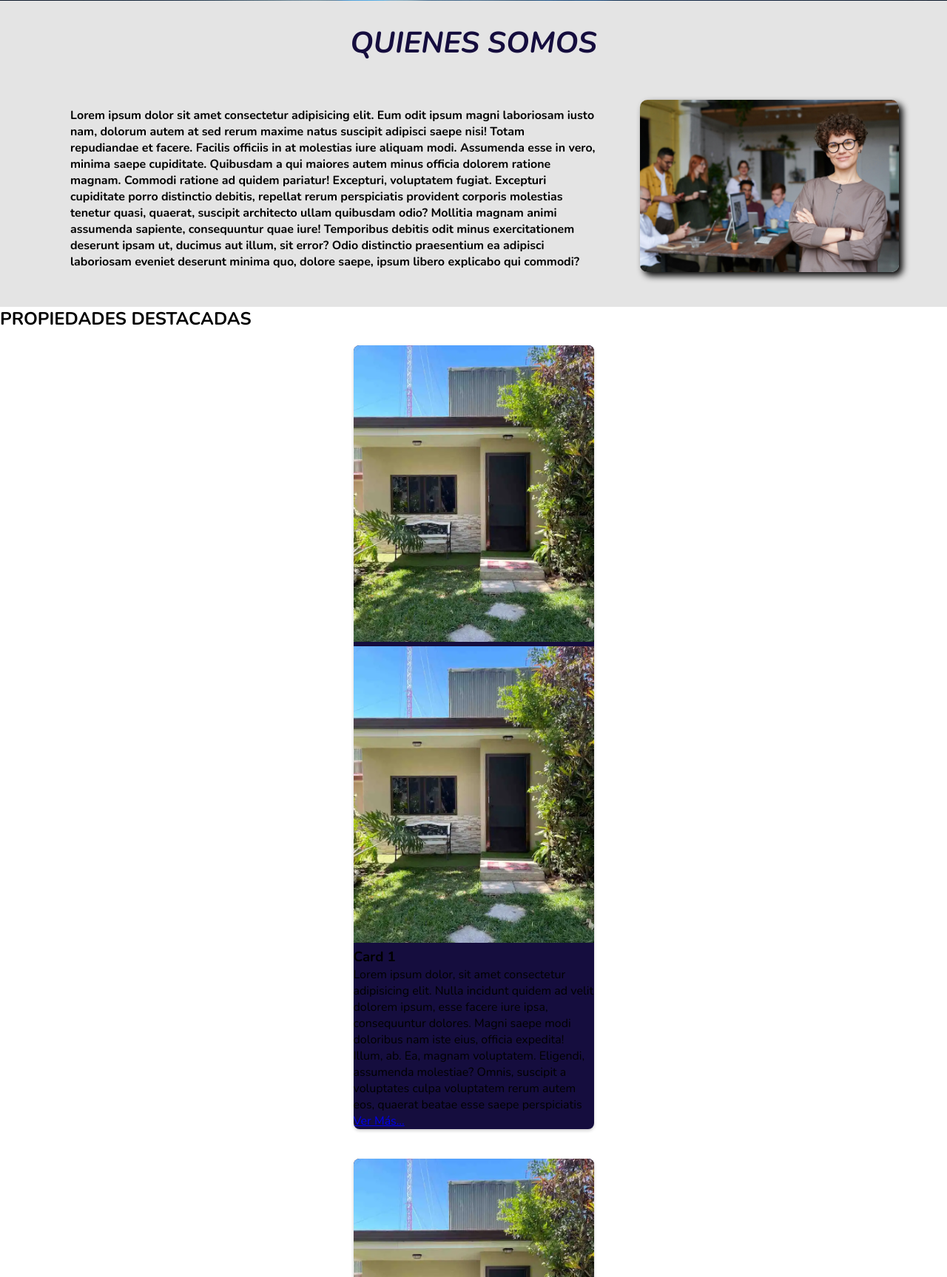
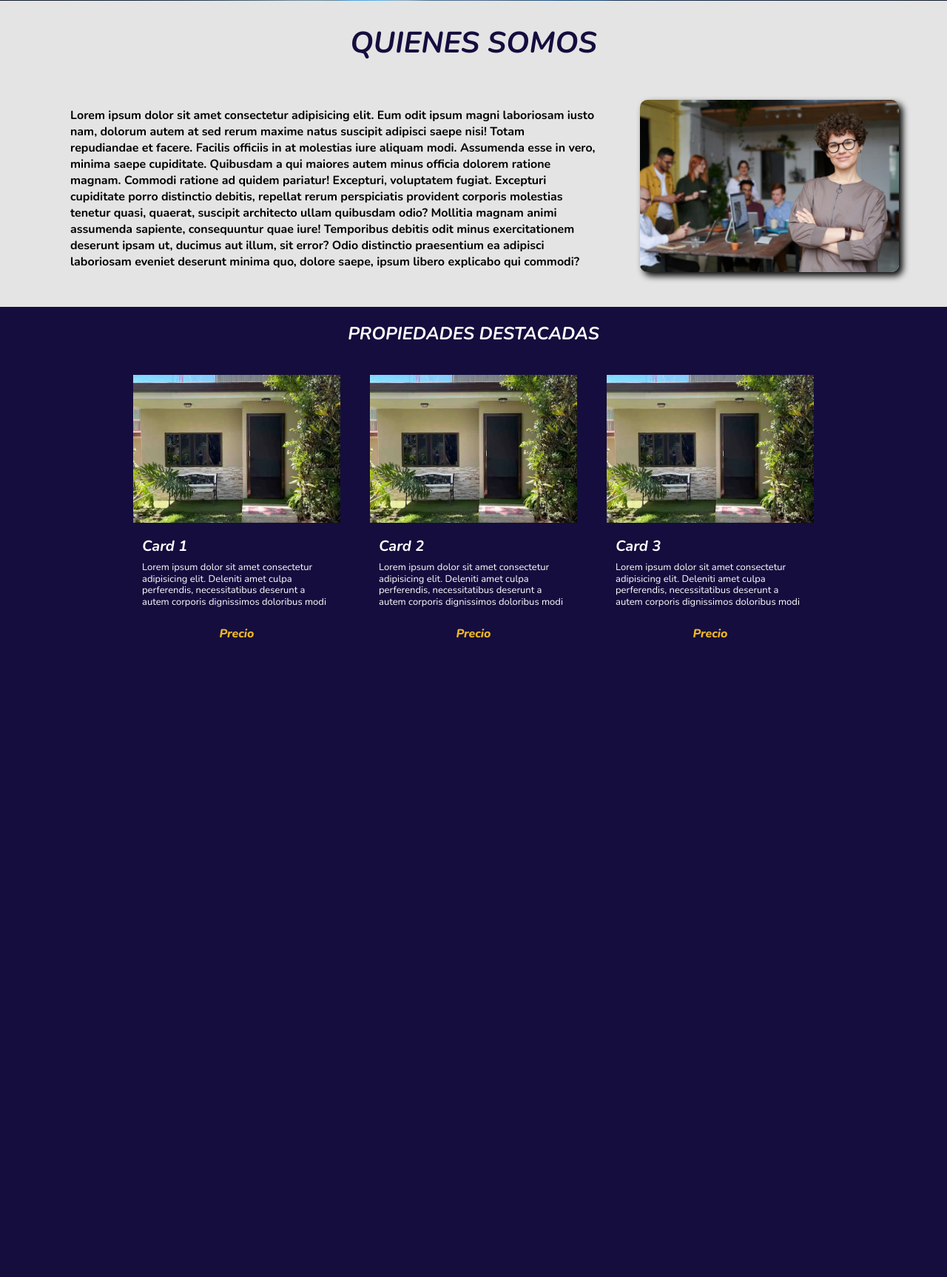
Before and after one commit to FiaHZ/proyecto-web-II, a PHP site: page / in a window 1280 px wide. Shown: the part 784-2511 px from the top of the page at 74% size. After the commit the page ends 1647 px from the top, so only its background shows below. Run offline with PHP 8.4, Linux system fonts and the light colour scheme.

Commit message:
Propiedades Destacadas
se crea la sección de propiedades destacadas

```diff
--- a/css/style.css
+++ b/css/style.css
@@ -83,7 +83,7 @@
   font-size: 2.5rem;
   margin-bottom: 10px;
   font-weight: 400;
-  font-style: italic
+  font-style: italic;
 }
 
 .text-banner p {
@@ -93,7 +93,7 @@
 /* ---- Seccion 2 Quienes Somos ---- */
 .quienes-somos {
   padding: 20px;
-  background-color: #E4E4E4;
+  background-color: #e4e4e4;
 }
 
 .quienes-somos h1 {
@@ -101,7 +101,7 @@
   margin-bottom: 30px;
   font-size: 2.5rem;
   font-weight: 700;
-  color: #150D3E;
+  color: #150d3e;
   font-style: italic;
   margin-top: 10px;
 }
@@ -111,7 +111,7 @@
   align-items: flex-start;
   justify-content: center;
   gap: 30px;
-  max-width: 1150px;  /* ✅ límite general del bloque */
+  max-width: 1150px;
   margin: 0 auto;
 }
 
@@ -129,25 +129,60 @@
 }
 
 /*----Propiedades Destacadas----*/
- .contenido-propiedad-dest{
+.contenido-propiedad-dest {
   display: flex;
   justify-content: center;
-    flex-wrap: wrap
-    /*margin-top*/
+  flex-wrap: wrap;
+  gap: 20px;
+  margin-top: 50px;
 }
- .card-propiedad-dest{
-    width: 325px;
-    background-color: #150D3E;
-    border-radius: 8px;
+.card-propiedad-dest {
+  width: 250px;
+  min-width: 280px;
+  background-color: #150d3e;
   overflow: hidden;
-    box-shadow: 0px 2px 4px rgba(0,0,0,0.2);
-    margin: 20px;
+  margin: 10px;
 }
- .card-propiedad-dest img{
+.card-propiedad-dest img {
   width: 100%;
-    height: auto;
+  height: 200px;
+  object-fit: cover;
 }
 
- .card-content{
+.card-content {
+  padding: 12px;
+}
 
+.card-content h3 {
+  font-size: 20px;
+  margin-bottom: 8px;
+  color: #fff;
+  font-style: italic;
 }
+
+.card-content p {
+  color: #fff;
+  font-size: 13px;
+  line-height: 1.2;
+}
+
+.card-content .precio-prop-dest {
+  text-align: center;
+  padding: 8px 16px;
+  margin-top: 16px;
+  color: #EFB820;
+  font-weight: 800;
+  font-style: italic;
+}
+
+.propiedad-dest {
+  background-color:#150D3E;
+}
+
+.propiedad-dest h1 {
+  text-align: center;
+  position: relative;
+  top: 20px;
+  color: #fff;
+  font-style: italic;
+}
--- a/index.php
+++ b/index.php
@@ -1,11 +1,13 @@
 <!DOCTYPE html>
 <html lang="en">
+
 <head>
   <meta charset="UTF-8" />
   <meta name="viewport" content="width=device-width, initial-scale=1.0" />
   <title>Solutions Real State</title>
   <link rel="stylesheet" href="../proyecto-web-II/css/style.css" />
 </head>
+
 <body>
   <!----Navbar---->
   <header class="header">
@@ -19,7 +21,7 @@
         <li><a href="#">QUIENES SOMOS |</a></li>
         <li><a href="#">ALQUILERES |</a></li>
         <li><a href="#">VENTAS |</a></li>
-          <li><a href="#">CONTACTENOS |</a></li>
+        <li><a href="#">CONTACTENOS</a></li>
       </ul>
     </nav>
   </header>
@@ -39,10 +41,16 @@
     <h1>QUIENES SOMOS</h1>
     <div class="contenido-quienes-somos">
       <div class="text-quienes-somos">
-        <p>Lorem ipsum dolor sit amet consectetur adipisicing elit. Eum odit ipsum magni laboriosam iusto nam, dolorum autem at sed rerum maxime natus suscipit adipisci saepe nisi! Totam repudiandae et facere.
-        Facilis officiis in at molestias iure aliquam modi. Assumenda esse in vero, minima saepe cupiditate. Quibusdam a qui maiores autem minus officia dolorem ratione magnam. Commodi ratione ad quidem pariatur!
-        Excepturi, voluptatem fugiat. Excepturi cupiditate porro distinctio debitis, repellat rerum perspiciatis provident corporis molestias tenetur quasi, quaerat, suscipit architecto ullam quibusdam odio? Mollitia magnam animi assumenda sapiente, consequuntur quae iure!
-        Temporibus debitis odit minus exercitationem deserunt ipsam ut, ducimus aut illum, sit error? Odio distinctio praesentium ea adipisci laboriosam eveniet deserunt minima quo, dolore saepe, ipsum libero explicabo qui commodi?</p>
+        <p>Lorem ipsum dolor sit amet consectetur adipisicing elit. Eum odit ipsum magni laboriosam iusto nam, dolorum
+          autem at sed rerum maxime natus suscipit adipisci saepe nisi! Totam repudiandae et facere.
+          Facilis officiis in at molestias iure aliquam modi. Assumenda esse in vero, minima saepe cupiditate. Quibusdam
+          a qui maiores autem minus officia dolorem ratione magnam. Commodi ratione ad quidem pariatur!
+          Excepturi, voluptatem fugiat. Excepturi cupiditate porro distinctio debitis, repellat rerum perspiciatis
+          provident corporis molestias tenetur quasi, quaerat, suscipit architecto ullam quibusdam odio? Mollitia magnam
+          animi assumenda sapiente, consequuntur quae iure!
+          Temporibus debitis odit minus exercitationem deserunt ipsam ut, ducimus aut illum, sit error? Odio distinctio
+          praesentium ea adipisci laboriosam eveniet deserunt minima quo, dolore saepe, ipsum libero explicabo qui
+          commodi?</p>
       </div>
       <div>
         <img class="img-quienes-somos" src="../proyecto-web-II/img/quienes-somos.jpg" alt="Quienes Somos">
@@ -53,63 +61,45 @@
   <!----Propiedades Destacadas---->
   <section class="propiedad-dest">
     <h1>PROPIEDADES DESTACADAS</h1>
+
     <div class="contenido-propiedad-dest">
       <div class="card-propiedad-dest">
-          <img src="../project-webII/img/prop-dest1.png" alt="card-propiedad" />
-          <img src="../proyecto-web-II/img/prop-dest1.png" alt="card-propiedad" />
+        <img src="../proyecto-web-II/img/prop-dest1.png" alt="" />
         <div class="card-content">
           <h3>Card 1</h3>
           <p>
-              Lorem ipsum dolor, sit amet consectetur adipisicing elit. Nulla
-              incidunt quidem ad velit dolorem ipsum, esse facere iure ipsa,
-              consequuntur dolores. Magni saepe modi doloribus nam iste eius,
-              officia expedita! Illum, ab. Ea, magnam voluptatem. Eligendi,
-              assumenda molestiae? Omnis, suscipit a voluptates culpa voluptatem
-              rerum autem eos, quaerat beatae esse saepe perspiciatis
-              <a href="#" class="btn-prop-dest">Ver Más...</a>
+            Lorem ipsum dolor sit amet consectetur adipisicing elit. Deleniti amet culpa perferendis, necessitatibus
+            deserunt a autem corporis dignissimos doloribus modi
+            <div class="precio-prop-dest"> Precio</div>
+          </p>
+        </div>
+      </div>
+
+      <div class="card-propiedad-dest">
+        <img src="../proyecto-web-II/img/prop-dest1.png" alt="" />
+        <div class="card-content">
+          <h3>Card 2</h3>
+          <p>
+            Lorem ipsum dolor sit amet consectetur adipisicing elit. Deleniti amet culpa perferendis, necessitatibus
+            deserunt a autem corporis dignissimos doloribus modi
+           <div class="precio-prop-dest"> Precio</div>
+        </div>
+      </div>
+
+      <div class="card-propiedad-dest">
+        <img src="../proyecto-web-II/img/prop-dest1.png" alt="" />
+        <div class="card-content">
+          <h3>Card 3</h3>
+          <p>
+            Lorem ipsum dolor sit amet consectetur adipisicing elit. Deleniti amet culpa perferendis, necessitatibus
+            deserunt a autem corporis dignissimos doloribus modi
+            <div class="precio-prop-dest"> Precio</div>
           </p>
         </div>
       </div>
     </div>
+  </section>
 
-      <div class="contenido-propiedad-dest">
-        <div class="card-propiedad-dest">
-          <img src="../project-webII/img/prop-dest1.png" alt="card-propiedad" />
-          <img src="../proyecto-web-II/img/prop-dest1.png" alt="card-propiedad" />
-          <div class="card-content">
-            <h3>Card 2</h3>
-            <p>
-              Lorem ipsum dolor, sit amet consectetur adipisicing elit. Nulla
-              incidunt quidem ad velit dolorem ipsum, esse facere iure ipsa,
-              consequuntur dolores. Magni saepe modi doloribus nam iste eius,
-              officia expedita! Illum, ab. Ea, magnam voluptatem. Eligendi,
-              assumenda molestiae? Omnis, suscipit a voluptates culpa voluptatem
-              rerum autem eos, quaerat beatae esse saepe perspiciatis
-              <a href="#" class="btn-prop-dest">Ver Más...</a>
-            </p>
-          </div>
-        </div>
-      </div>
+</body>
 
-      <div class="contenido-propiedad-dest">
-        <div class="card-propiedad-dest">
-          <img src="../project-webII/img/prop-dest1.png" alt="card-propiedad" />
-          <img src="../proyecto-web-II/img/prop-dest1.png" alt="card-propiedad" />
-          <div class="card-content">
-            <h3>Card 3</h3>
-            <p>
-              Lorem ipsum dolor, sit amet consectetur adipisicing elit. Nulla
-              incidunt quidem ad velit dolorem ipsum, esse facere iure ipsa,
-              consequuntur dolores. Magni saepe modi doloribus nam iste eius,
-              officia expedita! Illum, ab. Ea, magnam voluptatem. Eligendi,
-              assumenda molestiae? Omnis, suscipit a voluptates culpa voluptatem
-              rerum autem eos, quaerat beatae esse saepe perspiciatis
-              <a href="#" class="btn-prop-dest">Ver Más...</a>
-            </p>
-          </div>
-        </div>
-      </div>
-
-    </section>
-  </body>
 </html>
```
Lines whose indentation alone changed are shown as unchanged.
